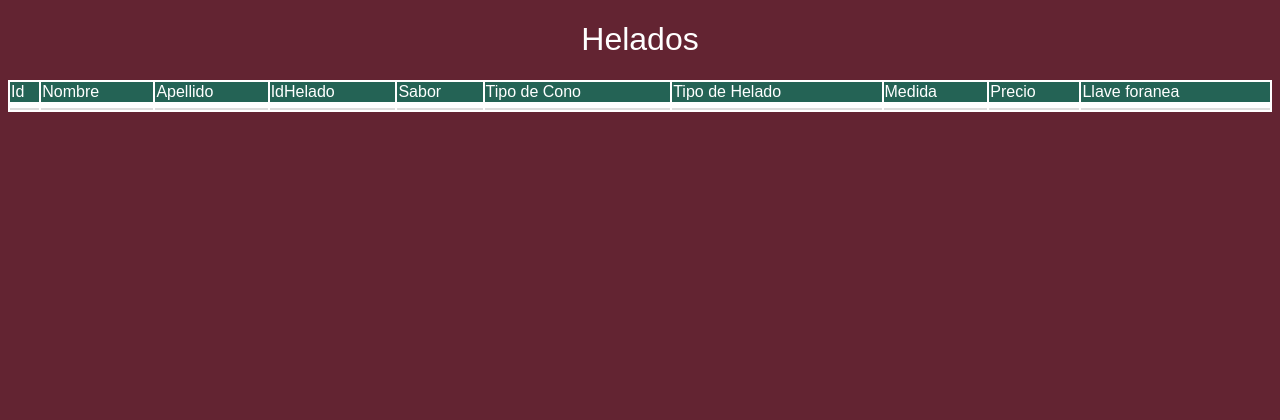
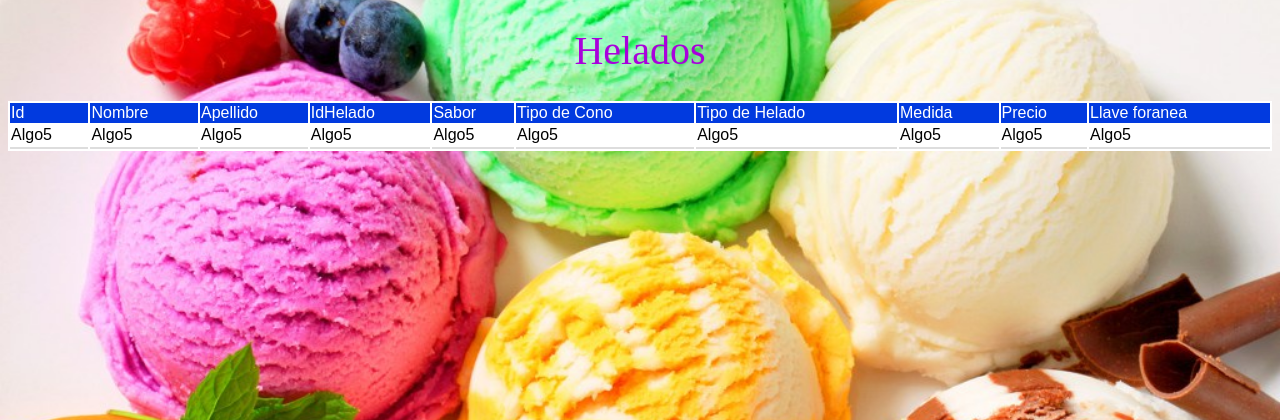
Before and after one commit to estela96/aplicacion_web_git, a PHP site: page / in a window 1280 px wide. Shown: the top 420 px of the page. Run offline with PHP 8.4, Linux system fonts and the light colour scheme.

Commit message:
Pruebas de diseño
Pruebas de diseño de la tabla con los estilos de css y agregue unas imagenes para el fondo

```diff
--- a/Pruebas/css2/estilos.css
+++ b/Pruebas/css2/estilos.css
@@ -1,8 +1,18 @@
 /*Estilo de toda la página*/
 body{
-	background-color: #632432;
+	background-image: url("img/helados2.jpg");
 	font-family: Arial;
 	text-align: center;
+	/*text-align: center;*/
+	background-position: center center;
+    /* La imagen de fondo no se repite */
+    background-repeat: no-repeat;
+    /* La imagen de fondo está fija en el viewport, de modo que no se mueva cuando la altura del contenido supere la altura de la imagen. */
+    background-attachment: fixed;
+    /* La imagen de fondo se reescala cuando se cambia el ancho de ventana del navegador */
+    background-size: cover;
+    /* Fijamos un color de fondo para que se muestre mientras se está cargando la imagen de fondo o si hay problemas para cargarla  */
+    background-color: #464646;
 }
 
 #main-container{
@@ -12,7 +22,10 @@ body{
 /*Darle estilo al encabezado */
 h1{
 	font-weight: normal;
-	color: white;
+	color: #A901DB;
+	font-family: Times New Roman, Helvetica, sans-serif;
+	font-weight: 400;
+	font-size: 250%;
 }
 /*Darle estilo a la tabla*/
 table{
@@ -29,8 +42,8 @@ th, td{
 }
 /*Encabezado de la tabla*/
 thead{
-	background-color: #246355;
-	border-bottom: solid 5px #0F3620;
+	background-color: #013ADF;
+	border-bottom: solid 5px #0489B1;
 	color: white;
 }
 /*iluminar las celdas hijos par sin seleccionar el encabezado*/
@@ -39,7 +52,7 @@ tr:nth-child(even){
 }
 /*iluminar las filas a exepcion del encabezado*/
 tr:hover td{
-	background-color: #369681;
+	background-color: #A9D0F5;
 	color:white;
 }
 /*contenedor de los botones*/
--- a/Pruebas/index.html
+++ b/Pruebas/index.html
@@ -33,16 +33,16 @@
 	<!-- Se supone a a partir de aquí se deben de almacenar los datos de la Base de datos-->
 	<tr>
 		<!-- Creando columnas-->
-		<td></td>
-		<td></td>
-		<td></td>
-		<td></td>
-		<td></td>
-		<td></td>
-		<td></td>
-		<td></td>
-		<td></td>
-		<td></td>
+		<td>Algo5</td>
+		<td>Algo5</td>
+		<td>Algo5</td>
+		<td>Algo5</td>
+		<td>Algo5</td>
+		<td>Algo5</td>
+		<td>Algo5</td>
+		<td>Algo5</td>
+		<td>Algo5</td>
+		<td>Algo5</td>
 
 	</tr>
 	<!-- Creando tercera fila-->
```
Also changed, not shown: Pruebas/css2/img/helado3.jpg (added), Pruebas/css2/img/helados.jpg (added), Pruebas/css2/img/helados2.jpg (added).
